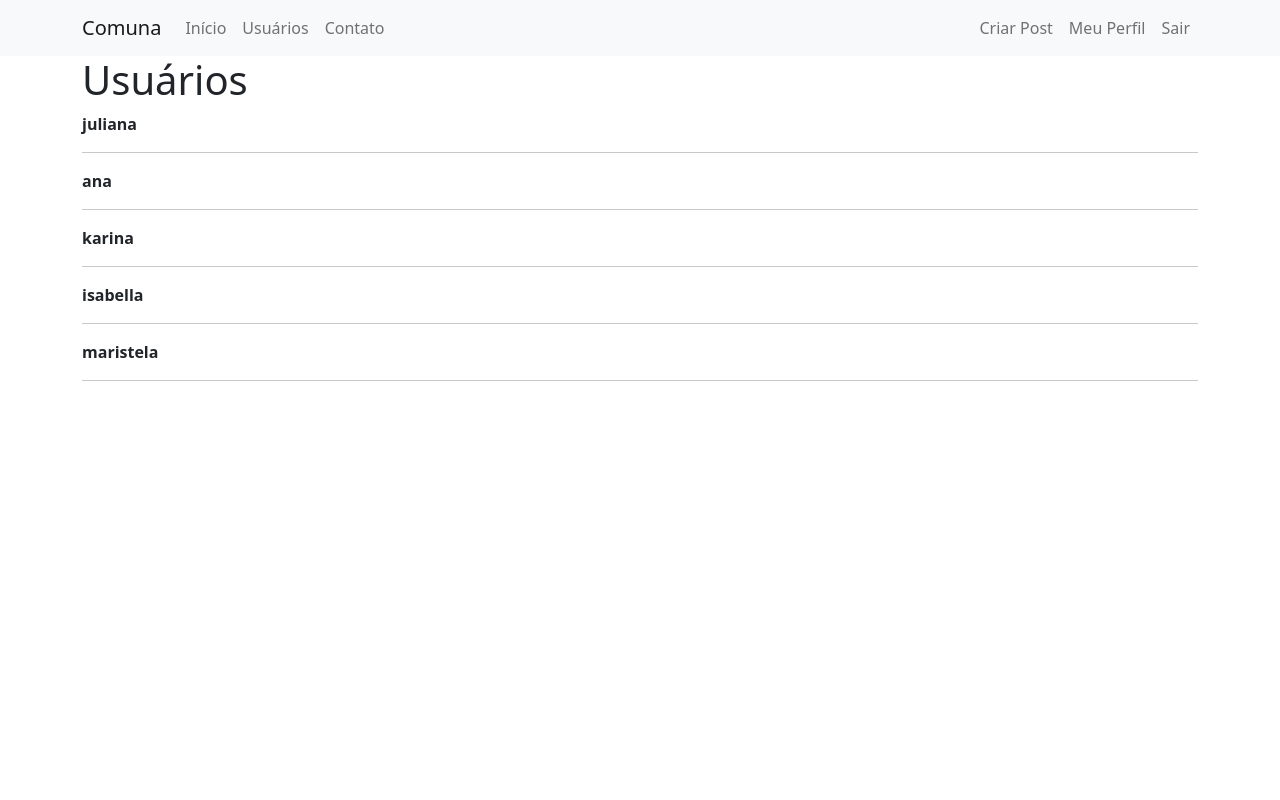
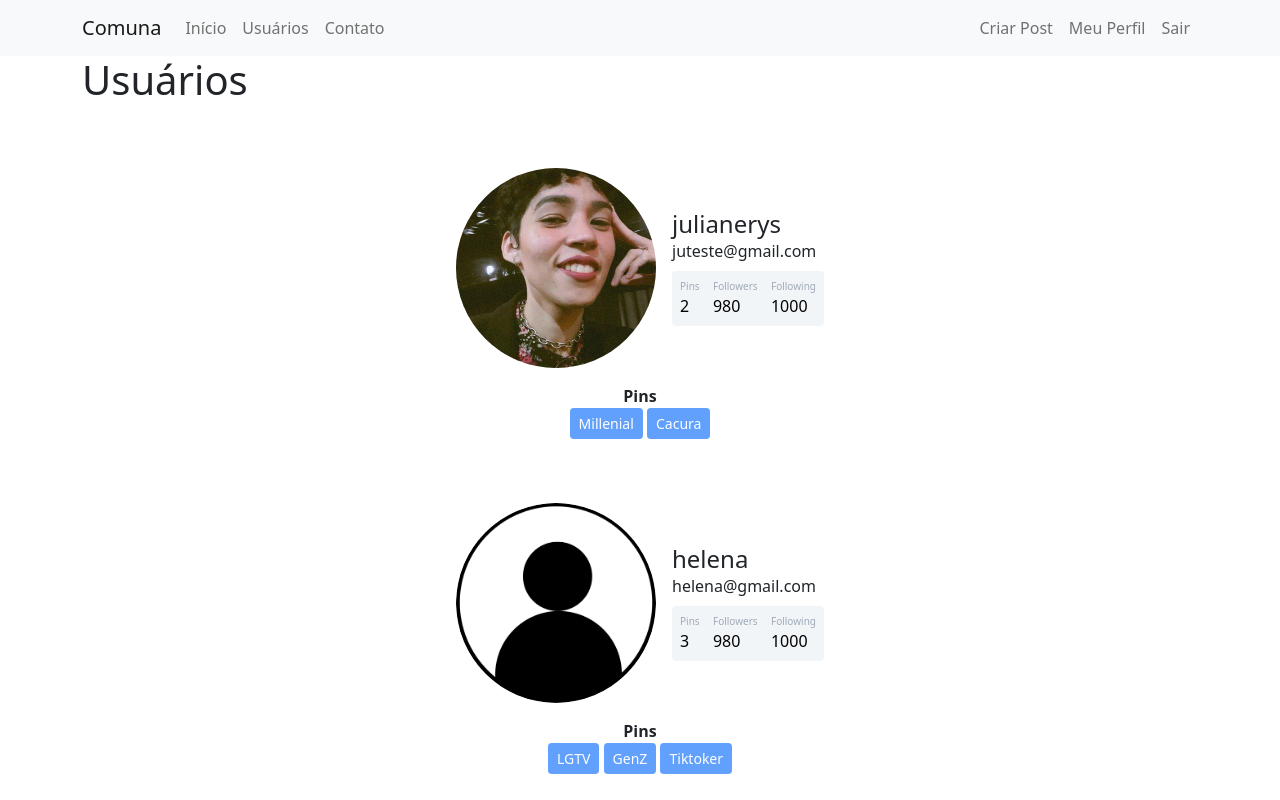
Before and after one commit to jul1anaportela/DevSpace, a Flask app: page /usuarios in a window 1280 px wide. Run offline with Flask 3, Linux system fonts and the light colour scheme; a user stored in the database is signed in.

Commit message:
:sparkles: lista de usuários dinâmica :sparkles:

```diff
--- a/comuna/routes.py
+++ b/comuna/routes.py
@@ -7,8 +7,6 @@ import secrets
 import os
 from PIL import Image
 
-
-lista_usuarios = ['juliana', 'ana', 'karina', 'isabella', 'maristela']
 
 
 @app.route('/')
@@ -24,6 +22,7 @@ def contato():
 @app.route('/usuarios')
 @login_required
 def usuarios():
+    lista_usuarios = Usuario.query.all()
     return render_template('usuarios.html', lista_usuarios=lista_usuarios)
 
 
--- a/comuna/templates/usuarios.html
+++ b/comuna/templates/usuarios.html
@@ -6,8 +6,76 @@
         <div class="container">
             <h1>Usuários</h1>
             {% for usuario in lista_usuarios %}
-                <strong>{{ usuario }}</strong>
-                <hr>
+
+                <div class="container mt-5 d-flex justify-content-center">
+
+                    <div class="card p-3">
+
+                        <div class="d-flex align-items-center">
+
+                            <div class="image pe-3">
+                                <img src="{{ url_for('static', filename='fotos_perfil/{}'.format(usuario.foto_perfil)) }}" class="rounded-pill" width="200" >
+                            </div>
+
+                        <div class="ml-3 w-100">
+
+                        <h4 class="mb-0 mt-0">{{ usuario.username }}</h4>
+                        <span>{{ usuario.email }}</span>
+
+                        <div class="p-2 mt-2 bg-primary d-flex justify-content-between rounded text-white stats">
+
+                            <div class="d-flex flex-column">
+
+                                <span class="articles">Pins</span>
+                                {% if 'Não Informado' in usuario.pin %}
+                                    <span class="number1">0</span>
+                                {%else%}
+                                    <span class="number1">{{ usuario.pin.count(';') + 1 }}</span>
+                                {%endif%}
+
+
+                            </div>
+
+                            <div class="d-flex flex-column">
+
+                                <span class="followers">Followers</span>
+                                <span class="number2">980</span>
+
+                            </div>
+
+
+                            <div class="d-flex flex-column">
+
+                                <span class="rating">Following</span>
+                                <span class="number3">1000</span>
+
+                            </div>
+
+                        </div>
+
+
+                        </div>
+
+
+                        </div>
+
+                    </div>
+
+                </div>
+                <div class="row justify-content-center">
+                    <div class="col col-4 text-center">
+                        <strong>Pins</strong><br>
+                        {% for pin in usuario.pin.split(';') %}
+                        <button type="button" class="btn btn-primary disabled btn-sm" style="--bs-btn-padding-y: .25rem; --bs-btn-padding-x: .5rem; --bs-btn-font-size: .75rem;">
+                            {{ pin }}
+                        </button>
+                        {% endfor %}
+
+                    </div>
+                </div>
+
+
+
             {% endfor %}
         </div>
 
```
